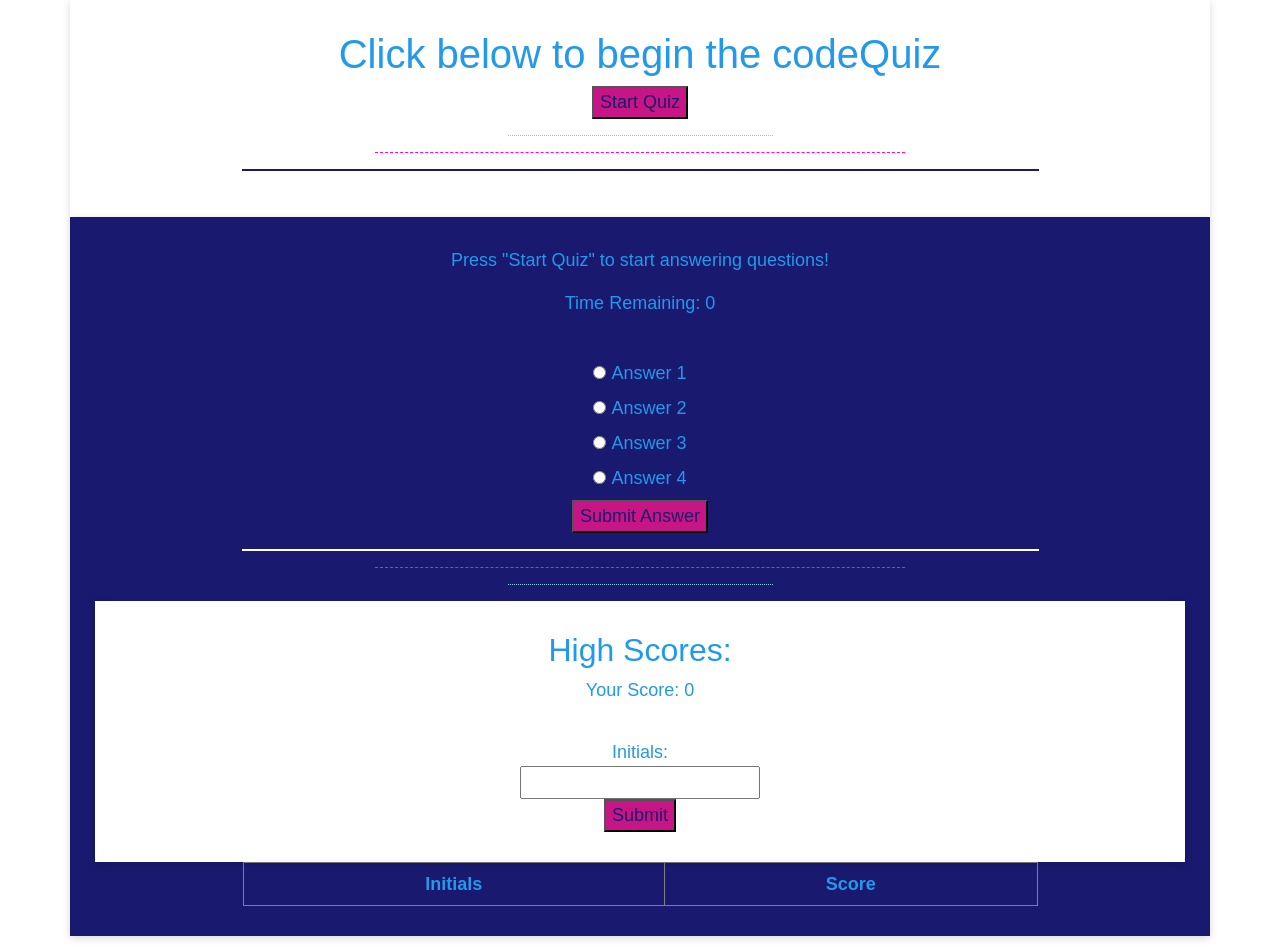
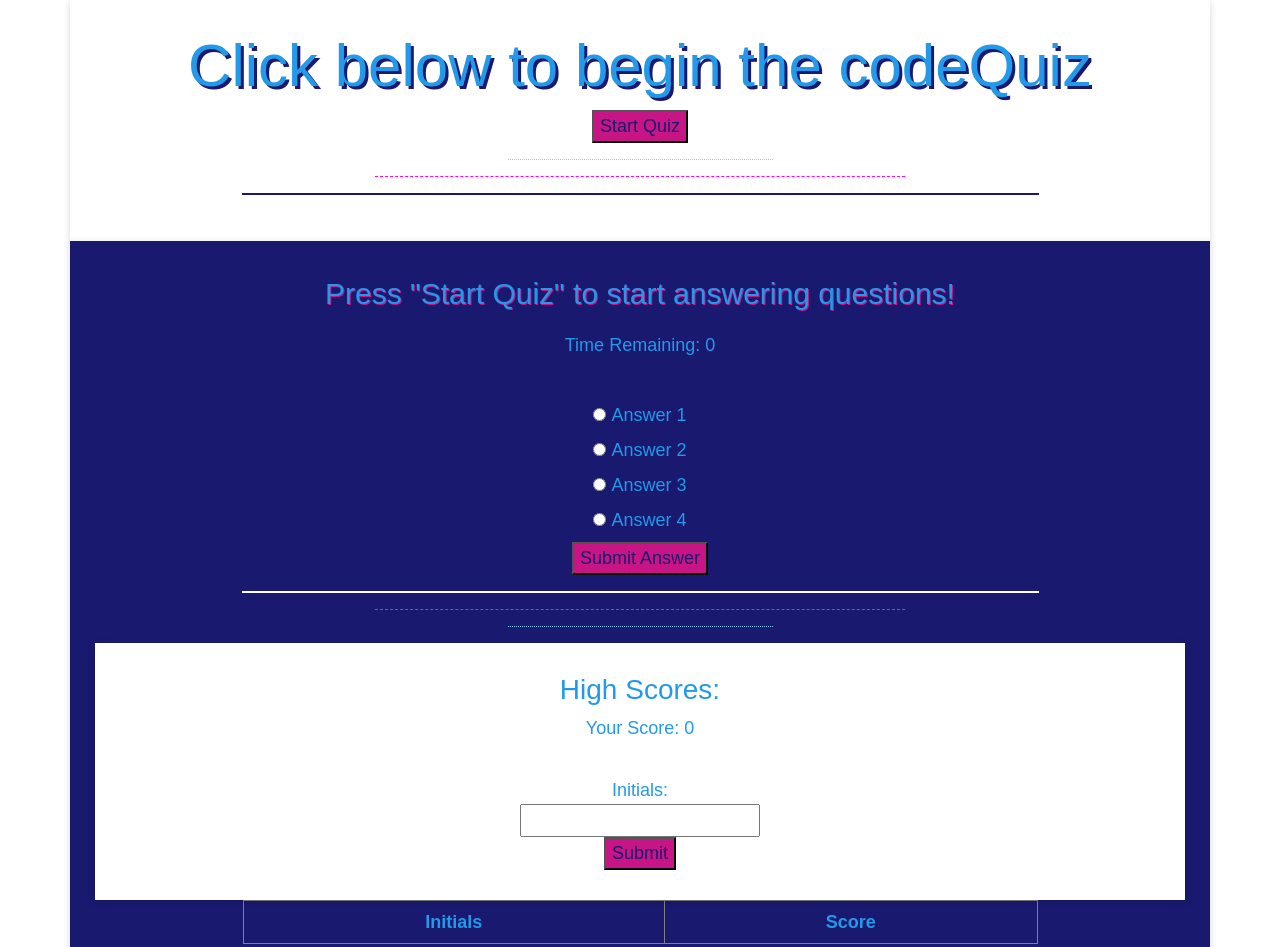
Before and after one commit to StevenSJones/codeQuizFourthEdition, a plain HTML site: page index.html in a window 1280 px wide. Shown: the top 947 px of the page. Drawn offline with nearby package versions, Linux system fonts and the light colour scheme.

Commit message:
I added shadow to the title text and the question text and a bit of size too. Formatted html and css.

```diff
--- a/index.html
+++ b/index.html
@@ -14,7 +14,7 @@
     <script src="https://ajax.googleapis.com/ajax/libs/jquery/3.4.1/jquery.min.js"></script>
     <script src="https://cdnjs.cloudflare.com/ajax/libs/popper.js/1.16.0/umd/popper.min.js"></script>
     <script src="https://maxcdn.bootstrapcdn.com/bootstrap/4.4.1/js/bootstrap.min.js"></script>
-    <title>codeQuiz</title>
+    <title>CodeQuiz</title>
   </head>
   <link rel="stylesheet" href="style.css" />
   <!--I learned that in one off situations that it is simpler to to put javascript directly in an event handler like below. The page loads whether or not you respond Please tell me if this is so?-->
@@ -35,7 +35,7 @@
       </div>
 <div class="row">
     <div class="col cyanOnFusciaOnIndigo">
-      <p id="question">Press "Start Quiz" to start answering questions!</p>
+      <p class="fuchsia-shadow" id="question">Press "Start Quiz" to start answering questions!</p>
       <p id="timer">Time Remaining: 0</p>
 
       <label id="questionNum"></label> <br />
@@ -59,7 +59,7 @@
 </div>
 <div class="row justify-content-center">
     <div class="col whiteOnFuscia adultCenter">
-      <h2>High Scores:</h2>
+      <h3>High Scores:</h3>
 
       <label id="score">Your Score: 0</label>
       <br />
--- a/style.css
+++ b/style.css
@@ -9,6 +9,14 @@ body {
   padding: 0;
   text-align: center;
   font-family: Gill Sans Extrabold, sans-serif;
+}
+table {
+  margin-left: auto;
+  margin-right: auto;
+}
+h1 {
+  font-size: 60px;
+  text-shadow: 3px 3px midnightblue;
 }
 .wrapper {
   height: 100%;
@@ -39,6 +47,10 @@ body {
   padding: 30px 40px;
 }
 
+.fuchsia-shadow {
+  text-shadow: 1px 1px #c71585;
+  font-size: 30px;
+}
 /* .using a parent element to wrap around a child so i can use place items:center  */
 .adultCenter {
   width: 100%;
@@ -52,7 +64,3 @@ body {
   line-height: 40px;
   text-align: center;
 }
-table {
-  margin-left: auto;
-  margin-right: auto;
-}
```
